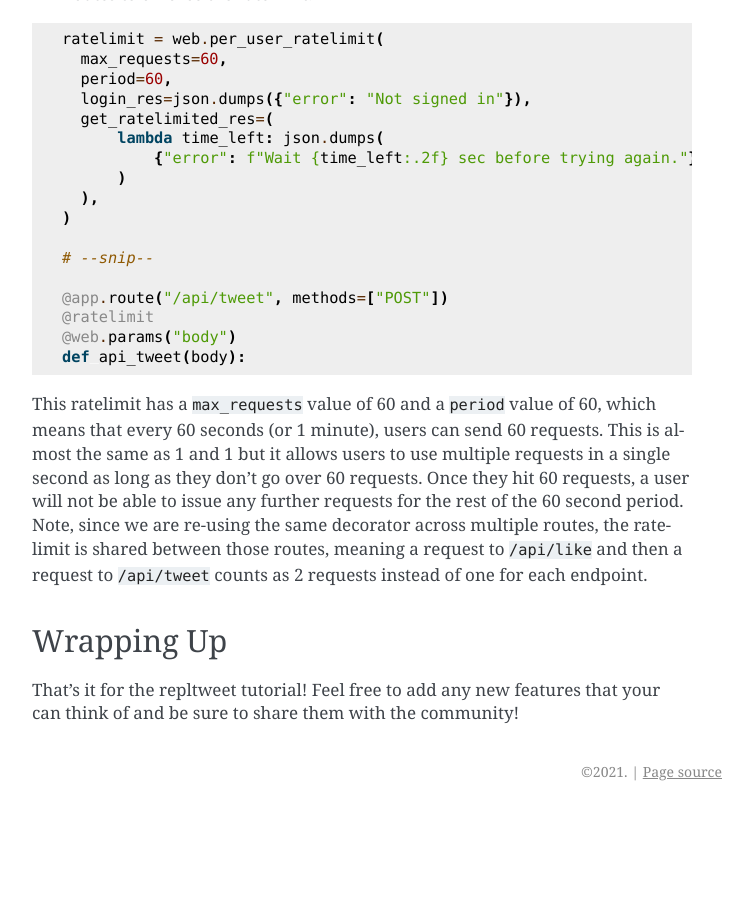
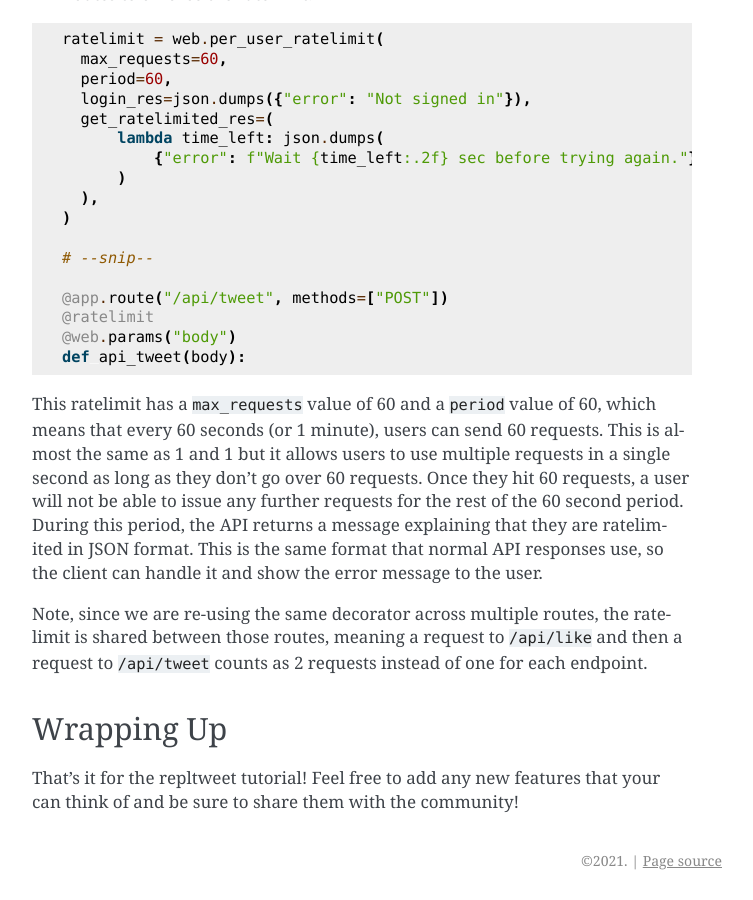
Before and after one commit to replit/replit-py, a Sphinx documentation site: the page built from docs/web_tutorial.rst, in a window 1280 px wide and 900 px high, scrolled down 11343 px. Shown: the whole window, without its empty margins (388-1141 px from the left). Built offline with Sphinx 7.4.7, drawn with Linux system fonts in a browser that asks for light colours; before the commit the page ends 12154 px from its top, so only the background shows below that.

Commit message:
Clarify meaning of get_ratelimited_res

```diff
--- a/docs/web_tutorial.rst
+++ b/docs/web_tutorial.rst
@@ -560,6 +560,10 @@ which means that every 60 seconds (or 1 minute), users can send 60 requests. Thi
 almost the same as 1 and 1 but it allows users to use multiple requests in a single
 second as long as they don't go over 60 requests. Once they hit 60 requests, a user
 will not be able to issue any further requests for the rest of the 60 second period.
+During this period, the API returns a message explaining that they are ratelimited in
+JSON format. This is the same format that normal API responses use, so the client can
+handle it and show the error message to the user.
+
 Note, since we are re-using the same decorator across multiple routes, the ratelimit is
 shared between those routes, meaning a request to :code:`/api/like` and then a request
 to :code:`/api/tweet` counts as 2 requests instead of one for each endpoint.
```
